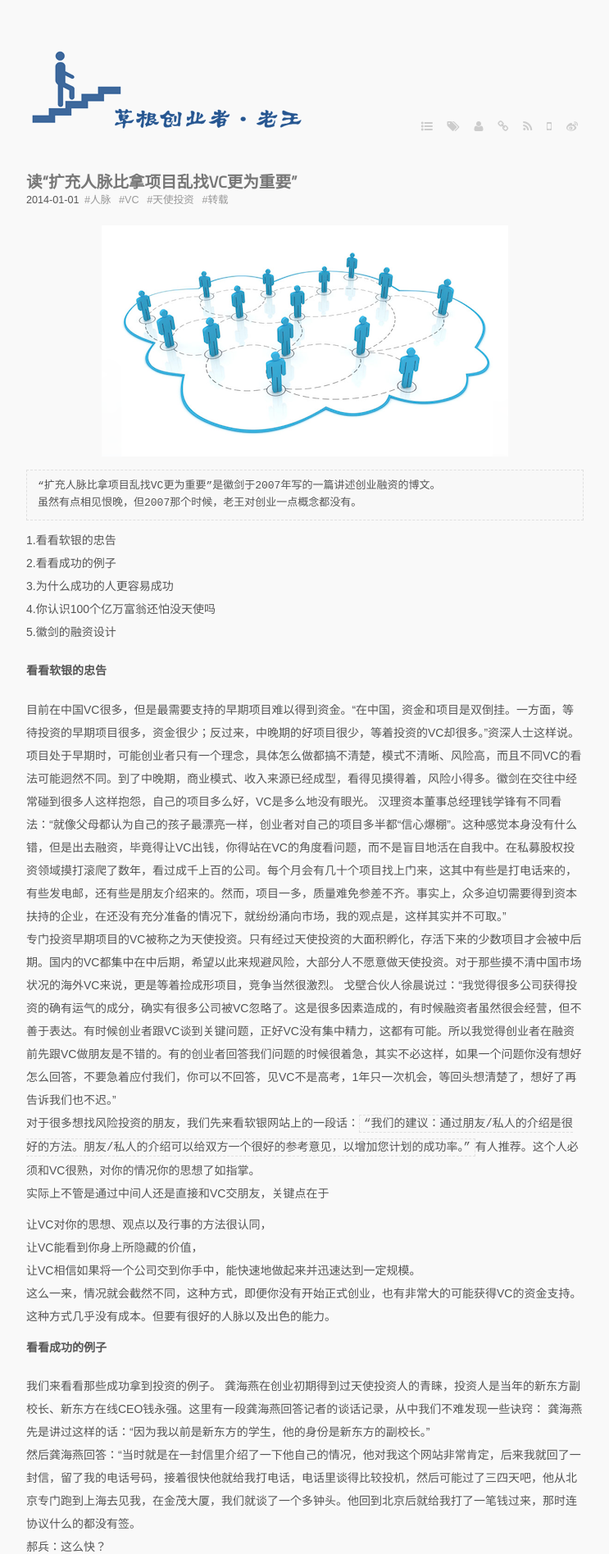
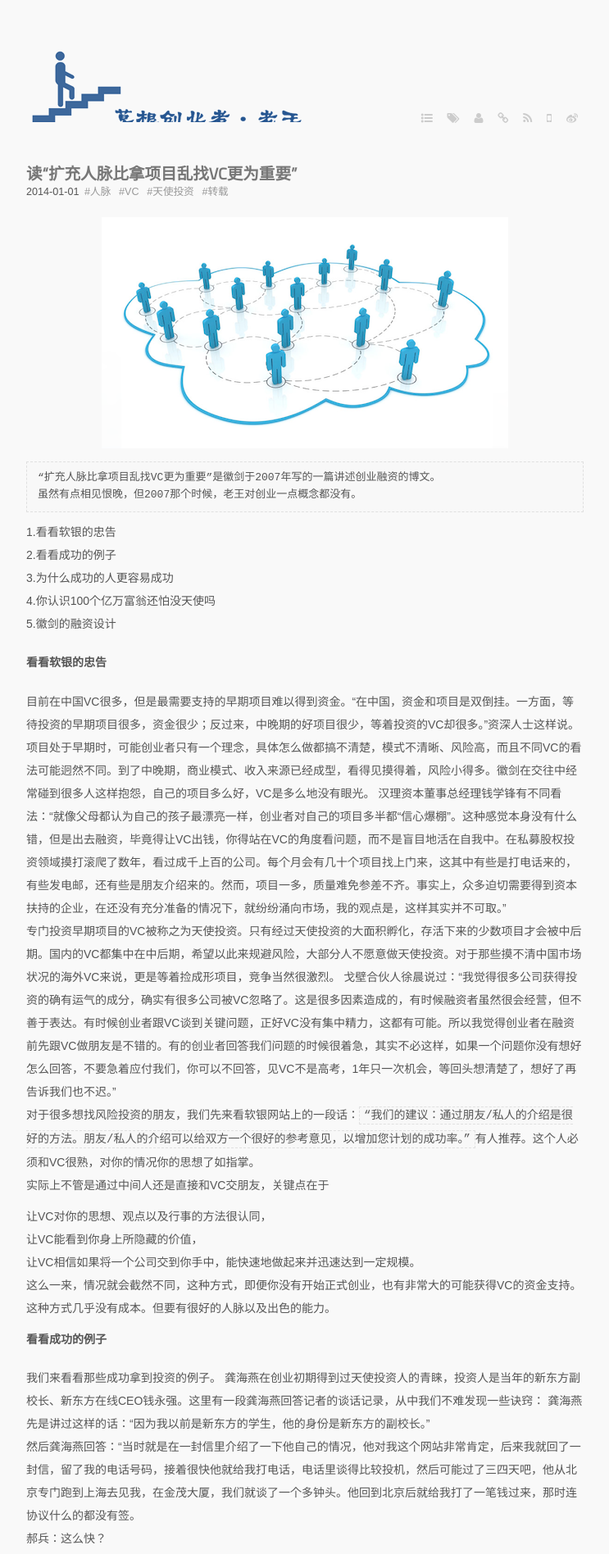
Before and after one commit to laowang24/laowang24.github.com, a Jekyll site: the page built from index.markdown, in a window 1280 px wide. Shown: the top 1896 px of the page at 82% size, without its empty margins (268-1011 px from the left). Built offline with Jekyll 4.4.1, drawn with Linux system fonts in a browser that asks for light colours; some web fonts are replaced; Markdown is read by kramdown in place of the engine named in the settings.

Commit message:
update at 2014-01-03

```diff
--- a/media/css/style.css
+++ b/media/css/style.css
@@ -38,7 +38,7 @@ hr {
 .logo {
   background:url('/media/images/201401/web_logo.png') no-repeat;
   width:350px;
-  height:103px;
+  height:93px;
 }
 
 .center {
```
